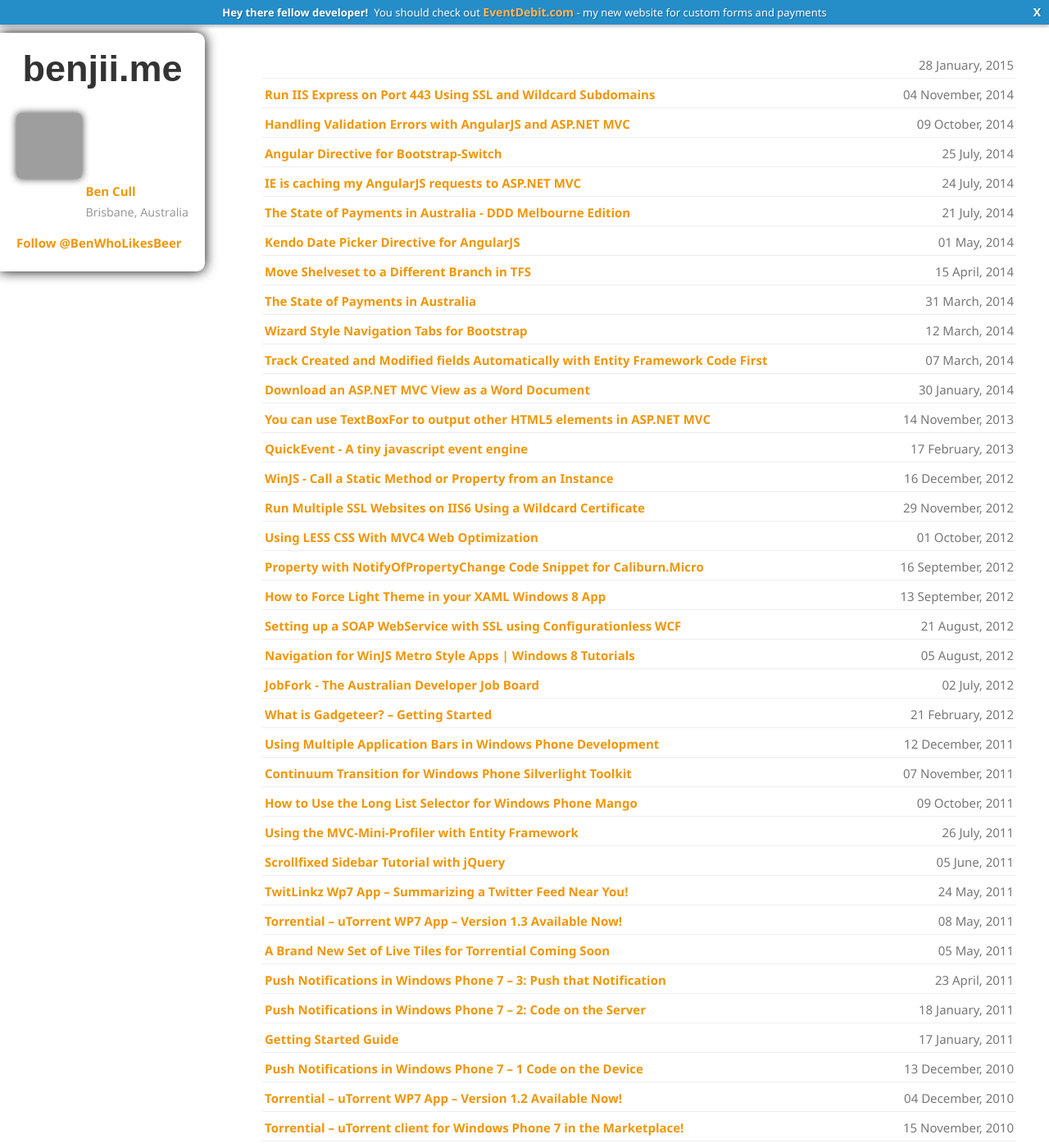
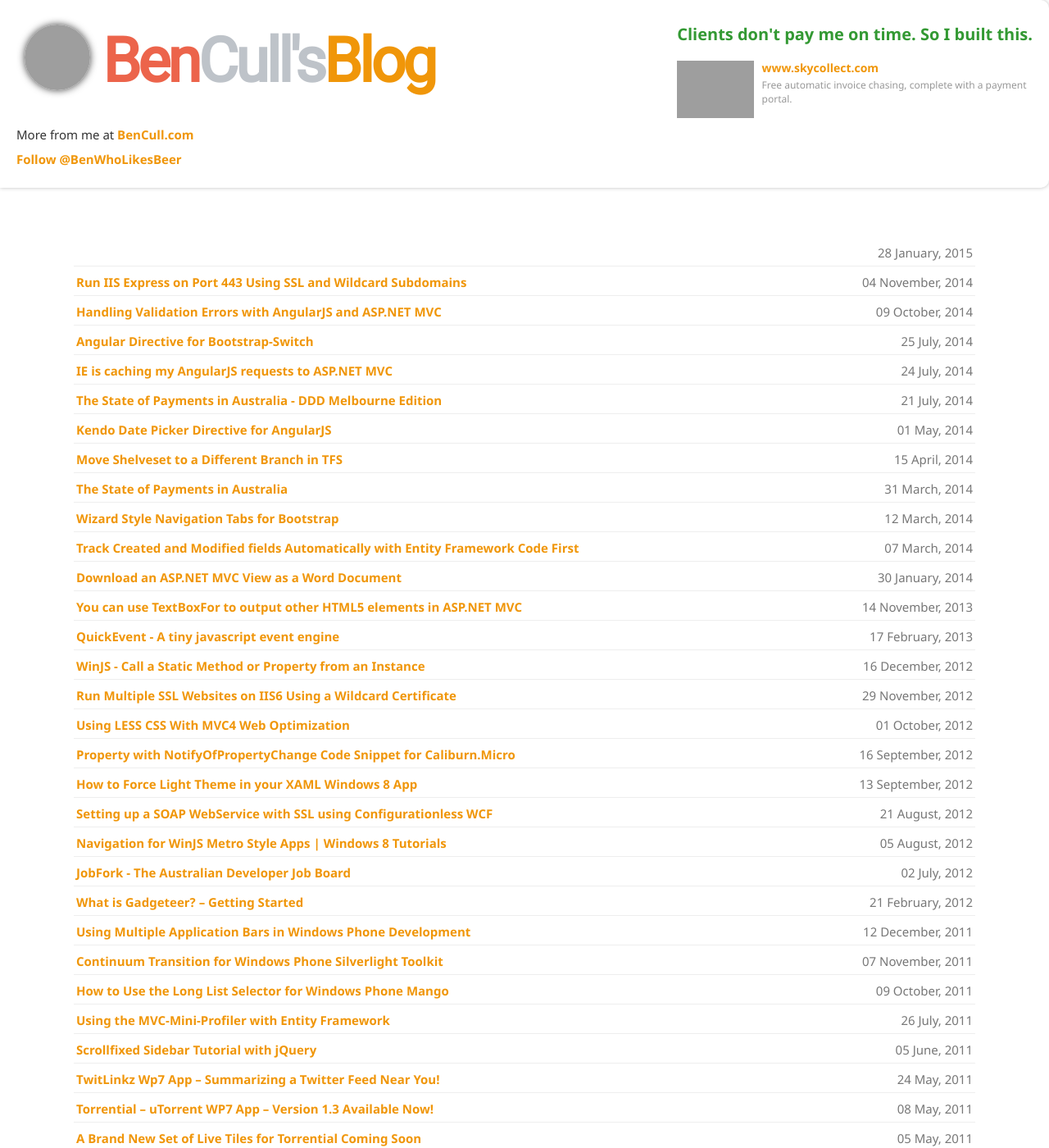
Before and after one commit to bjcull/bjcull.github.com, a Jekyll site: the page built from index.md, in a window 1280 px wide and 1400 px high. Shown: the whole window at 82% size. Built offline with Jekyll 4.4.1, drawn with Linux system fonts in a browser that asks for light colours; nearby versions of some CDN libraries; comment, search, counter and statistics services are not loaded; grey boxes are pictures that could not be loaded.

Commit message:
Updated top header

```diff
--- a/_layouts/layout.html
+++ b/_layouts/layout.html
@@ -10,6 +10,8 @@
     <meta name="viewport" content="width=device-width, initial-scale=1.0">
 	<link rel="shortcut icon" href="/img/favicon.ico">
 
+    <link rel="author" href="https://plus.google.com/117762830922865070946/posts" />
+
     {{ page.twitter_metadata }}
 
 	<link rel="profile" href="http://gmpg.org/xfn/11" />
@@ -17,7 +19,7 @@
     <link rel="stylesheet" href="/css/responsive.css" type="text/css" media="screen, projection" />
     <link rel="stylesheet" href="/prettify/prettify.css" type="text/css" media="screen, projection" />
 	<link rel="stylesheet" href="/css/jquery.jtweetsanywhere-1.3.1.css" media="screen, projection" />
-
+    <link href='http://fonts.googleapis.com/css?family=Roboto' rel='stylesheet' type='text/css'>
     <link href="http://benjii.me/atom.xml" rel="alternate" title="benjii.me" type="application/atom+xml" />
 
 	<!--[if lt IE 9]>
@@ -65,28 +67,28 @@
 <body>
 	<div id="header-wrap">
         <div class="mainHeader panel">
-		    <header>
-			    <hgroup>
-				    <h1>
-					    <a href="/" title="benjii.me" rel="home">benjii.me</a>
-				    </h1>
-			    </hgroup>
-		    </header>
-
 		    <div id="secondary" class="widget-area">
 			    <aside id="me" class="widget">
 			        <div class="info">
 			            <img class="grav" src='http://www.gravatar.com/avatar/49a0dce3926e3d18a757f2a73ac08d23.png' alt="Ben Cull" />
-
+			            <a href="/" class="sweetas-logo">
+			                <span class="m1 big">Ben</span><span class="m2 big">Cull's</span><span class="m3 big">Blog</span>
+			            </a>
+			        </div>
+			        <div class="jobfork">
+			            <h3>Clients don't pay me on time. So I built this.</h3>
+			            <a href="http://www.skycollect.com/?utm_source=benjiime&utm_medium=sidebar&utm_campaign=blogs" target="_blank">
+			                <img src="http://i.imgur.com/PVBI8I2.png" />
+			                <h4>www.skycollect.com</h4>
+			            </a>
+			            <p>
+			                Free automatic invoice chasing, complete with a payment portal.
+			            </p>
+			        </div>
                     <div class="about">
-						    <strong><a title="Ben Cull is on Google+" rel="author" href="https://plus.google.com/117762830922865070946?rel=author" alt="Ben Cull">Ben Cull</a></strong>
-						    <p>Brisbane, Australia</p>
+                        More from me at <strong><a title="BenCull.com" rel="author" href="https://bencull.com" alt="Ben Cull">BenCull.com</a></strong>
                     </div>
-				    </div>
-				    <div class="short-info">
-					    A programming blog by <strong>Ben Cull</strong>
-				    </div>
-				    <ul>
+				    <div>
                         <a class="twitter-follow-button"
                            href="https://twitter.com/BenWhoLikesBeer"
                            data-show-count="true"
@@ -102,14 +104,9 @@
 							    Subscribe
 						    </a>
 					    </li>-->
-				    </ul>
+				    </div>
 
-    <!--				<div class="jobfork">
-					    <h4><a href="http://jobfork.com.au/?utm_source=benjiime&utm_medium=sidebar&utm_campaign=blogs" target="_blank">JobFork.com.au</a></h4>
-					    <p>
-						    Awesome job board for Australian developers - built by me.
-					    </p>
-				    </div>-->
+
 
 			    </aside>
 		    </div>
@@ -132,5 +129,8 @@
         </footer>
     </div>
 
+    <script src="https://cdnjs.cloudflare.com/ajax/libs/velocity/0.0.22/jquery.velocity.min.js"></script>
+    <script src="/js/animate-logo.js"></script>
+
 </body>
 </html>
--- a/css/responsive.css
+++ b/css/responsive.css
@@ -1,5 +1,5 @@
 
-@media screen and (max-width: 800px)
+/*@media screen and (max-width: 800px)
 {
 	#header-wrap
 	{
@@ -138,4 +138,4 @@
     .widget {
         padding:0;
     }
-}
+}*/
--- a/css/style.css
+++ b/css/style.css
@@ -167,26 +167,35 @@ a:link { -webkit-tap-highlight-color: #FF5E99; }
  *
  */
 
+.sweetas-logo {
+  -webkit-perspective: 250px;
+  perspective: 250px;
+  display: inline-block;
+  font-family: Roboto, Impact;
+  font-size: 5em;
+  font-weight: bold;
+  text-decoration: none;
+  letter-spacing: -.05em;
+}
+.sweetas-logo span { display: inline-block; }
+.m1 { color: #EC644B; }
+.m2 { color: #bec3c9 ; }
+
+
 #header-wrap
 {
-	position:fixed;
-	top:0;
-	left:0;
 	color:#333;
     /*border:2px dashed #999;*/
-    border-left:0;
 }
 
 #header-wrap .panel {
 	overflow:hidden;
 	padding:10px 10px 10px 10px;
-    margin-top:40px;
-    box-shadow:0px 0px 15px rgba(0, 0, 0, 1);
+    box-shadow:0px 0px 5px rgba(0, 0, 0, 0.25);
     border-radius:0px 10px 10px 0px;
 }
 
 #header-wrap .mainHeader {
-    width:230px;
 }
 
 #header-wrap .currentPostComments {
@@ -210,6 +219,16 @@ a:link { -webkit-tap-highlight-color: #FF5E99; }
     line-height:48px;
     margin:0 0 0 10px;
 }
+
+/*#header-wrap h4
+{
+	color: #96968E;
+	font-size: 0.875em;
+	text-transform: uppercase;
+
+	padding:0 0 5px 3px;
+	margin:0;
+}*/
 
 header h1 {
 	font-size: 3em;
@@ -243,7 +262,7 @@ header h1  a:hover {
 
 #content
 {
-	margin:63px 40px 0 80px;
+	margin:63px auto 0;
 	max-width:1100px;
 }
 
@@ -288,7 +307,6 @@ footer {
 /* CUSTOM YO */
 #primary
 {
-	margin-left:240px;
 	margin-top:10px;
     position:relative;
 }
@@ -346,31 +364,29 @@ footer {
 	padding:3px;
 }
 
-#header-wrap h4
-{
-	color: #96968E;
-	font-size: 0.875em;
-	text-transform: uppercase;
-
-	padding:0 0 5px 3px;
-	margin:0;
-}
-
-#me {
+#me .info {
+    overflow:hidden;
+    float:left;
+    padding:10px 50px 10px 10px;
 }
 #me .grav
 {
     box-shadow:0px 0px 10px rgba(0, 0, 0, 0.75);
-    border-radius:5px;
+    border-radius:40px;
     width:80px;
     float:left;
 }
 
-#me .about
+#me .sweetas-logo
 {
-    margin-left:5px;
-    float:right;
+    margin-left:15px;
+    float:left;
 }
+
+    #me .about {
+        clear:both;
+        margin:10px 0;
+    }
 
 .short-info
 {
@@ -380,7 +396,6 @@ footer {
 #me strong
 {
 	padding:5px 0 3px 0;
-	display:block;
 }
 
 #me p
@@ -606,24 +621,28 @@ footer {
 
 .jobfork
 {
-	margin-top:10px;
 	padding:10px 0;
-	border-top:1px solid #333;
-	border-bottom:1px solid #333;
+    float:right;
 }
 
 .jobfork h4
 {
 	padding:0 !important;
+    margin:0;
 }
 
-.jobfork h4 a
+.jobfork a h4
 {
 	font-size:14px;
 	text-transform:none;
 	/*color: #AC170E;*/
-	color: #FE2215;
 }
+
+    .jobfork a img {
+        height:70px;
+        float:left;
+        margin-right: 10px;
+    }
 
 .jobfork h4 a:hover
 {
--- /dev/null
+++ b/js/animate-logo.js
@@ -0,0 +1,68 @@
+/* Logo anim from mjau-mjau.com */
+/* Requires jquery.js and velocity.js */
+(function ($) {
+
+    // Animate logo on hover
+
+    // vars
+    var logo = $(".sweetas-logo");
+    var m1 = $(".sweetas-logo .m1");
+    var m2 = $(".sweetas-logo .m2");
+    var m3 = $(".sweetas-logo .m3");
+    var easings = ["easeOutQuad", "easeInOutQuad", "easeInOutBack", "easeOutElastic", "easeOutBounce"];
+    var values = [[20, 180, 0], [170, 170, 0], [20, 360, 0], [350, 0, 0], [0, 40, 360], [0, 320, 0], [0, 180, 0], [180, 180, 0]];
+
+    m1.colh = [100, 110, 120];
+    m2.colh = [236, 100, 75];
+    m3.colh = [240, 150, 9];
+
+    // logo hover
+    logo.hover(function () {
+        m1.logoanim(1);
+        m2.logoanim(2);
+        m3.logoanim(3);
+    }, function () {
+        m1.velocity("reverse");
+        m2.velocity("reverse");
+        m3.velocity("reverse");
+    });
+
+    // logo anim prototype
+    $.fn.logoanim = function (item) {
+
+        // duration
+        var duration = Math.round(Math.random() * 400) + 200;
+
+        // anim object
+        var a = Math.floor(Math.random() * values.length);
+
+        // easing
+        var e = Math.floor(Math.random() * easings.length);
+        var easing = easings[e];
+        if (e >= 2) { duration *= 2 }
+
+        // velocity
+        $(this).velocity({
+            rotateX: values[a][0] * (Math.round(Math.random()) * 2 - 1),
+            rotateY: values[a][1] * (Math.round(Math.random()) * 2 - 1),
+            rotateZ: values[a][2] * (Math.round(Math.random()) * 2 - 1),
+            colorRed: this.colh[0],
+            colorGreen: this.colh[1],
+            colorBlue: this.colh[2]
+        }, {
+            duration: duration,
+            easing: easing
+        });
+    }
+
+    // animate logo on document load
+    $(document).ready(function () {
+        m1.logoanim(1);
+        m1.velocity("reverse");
+        m2.logoanim(2);
+        m2.velocity("reverse");
+        m3.logoanim(3);
+        m3.velocity("reverse");
+    });
+
+})(jQuery);
--- a/js/jobfork.js
+++ b/js/jobfork.js
@@ -37,59 +37,59 @@
     };
 })(jQuery);
 
-(function(){
-    var title = "Hey there fellow developer!";
-	var message = "You should check out <strong><a href='https://eventdebit.com/?utm_source=benjiime&utm_medium=flash&utm_campaign=blogs' target='_blank'>EventDebit.com</a></strong> - my new website for custom forms and payments";
+//(function(){
+//    var title = "Hey there fellow developer!";
+//	var message = "You should check out <strong><a href='https://www.skycollect.com/?utm_source=benjiime&utm_medium=flash&utm_campaign=blogs' target='_blank'>www.skycollect.com</a></strong> - my new website for automatically chasing overdue invoices";
 
-	function showAlert() {
-		//todo check close cookie
+//	function showAlert() {
+//		//todo check close cookie
 
-		if(!$.cookie('jobfork_closed')) {
-			var bar = "<div class='messagebar'><span class='title'>" + title + "</span><span class='message'>" + message + "</span><a class='close-message'>X</a></div>";
-			$("body").prepend(bar);
+//		if(!$.cookie('jobfork_closed')) {
+//			var bar = "<div class='messagebar'><span class='title'>" + title + "</span><span class='message'>" + message + "</span><a class='close-message'>X</a></div>";
+//			$("body").prepend(bar);
 
-			bindAlertEvents();
-		}
-	}
+//			bindAlertEvents();
+//		}
+//	}
 
-	function bindAlertEvents() {
-		$(".close-message").click(function () {
-			$.cookie('jobfork_closed', 'true', { expires: 60, path: '/' });
+//	function bindAlertEvents() {
+//		$(".close-message").click(function () {
+//			$.cookie('jobfork_closed', 'true', { expires: 60, path: '/' });
 
-			$(this).parent().animate({
-				height: 0,
-				opacity:0
-			}, 150);
-			$("body").animate({
-				"paddingTop" :0
-			}, 150);
-		});
+//			$(this).parent().animate({
+//				height: 0,
+//				opacity:0
+//			}, 150);
+//			$("body").animate({
+//				"paddingTop" :0
+//			}, 150);
+//		});
 
-		$(".messagebar").animate({
-			height: 30,
-			opacity:100
-		}, 150);
+//		$(".messagebar").animate({
+//			height: 30,
+//			opacity:100
+//		}, 150);
 
-	}
+//	}
 
-	function getCountry() {
-		if($.cookie('country')) {
-			if($.cookie('country') === "AU")
-				showAlert();
-		} else {
-			$.getJSON( "http://smart-ip.net/geoip-json?callback=?",
-				function(data){
-					$.cookie('country', data.countryCode, { expires: 30, path: '/' });
+//	function getCountry() {
+//		if($.cookie('country')) {
+//			if($.cookie('country') === "AU")
+//				showAlert();
+//		} else {
+//			$.getJSON( "http://smart-ip.net/geoip-json?callback=?",
+//				function(data){
+//					$.cookie('country', data.countryCode, { expires: 30, path: '/' });
 
-					if(data.countryCode === "AU")
-						showAlert();
-				}
-			);
-		}
-	}
+//					if(data.countryCode === "AU")
+//						showAlert();
+//				}
+//			);
+//		}
+//	}
 
-	$(function(){
-		showAlert();
-	});
+//	$(function(){
+//		showAlert();
+//	});
 
-})();
+//})();
```
Also changed, not shown: 3 other files. Lines whose indentation alone changed are shown as unchanged.
